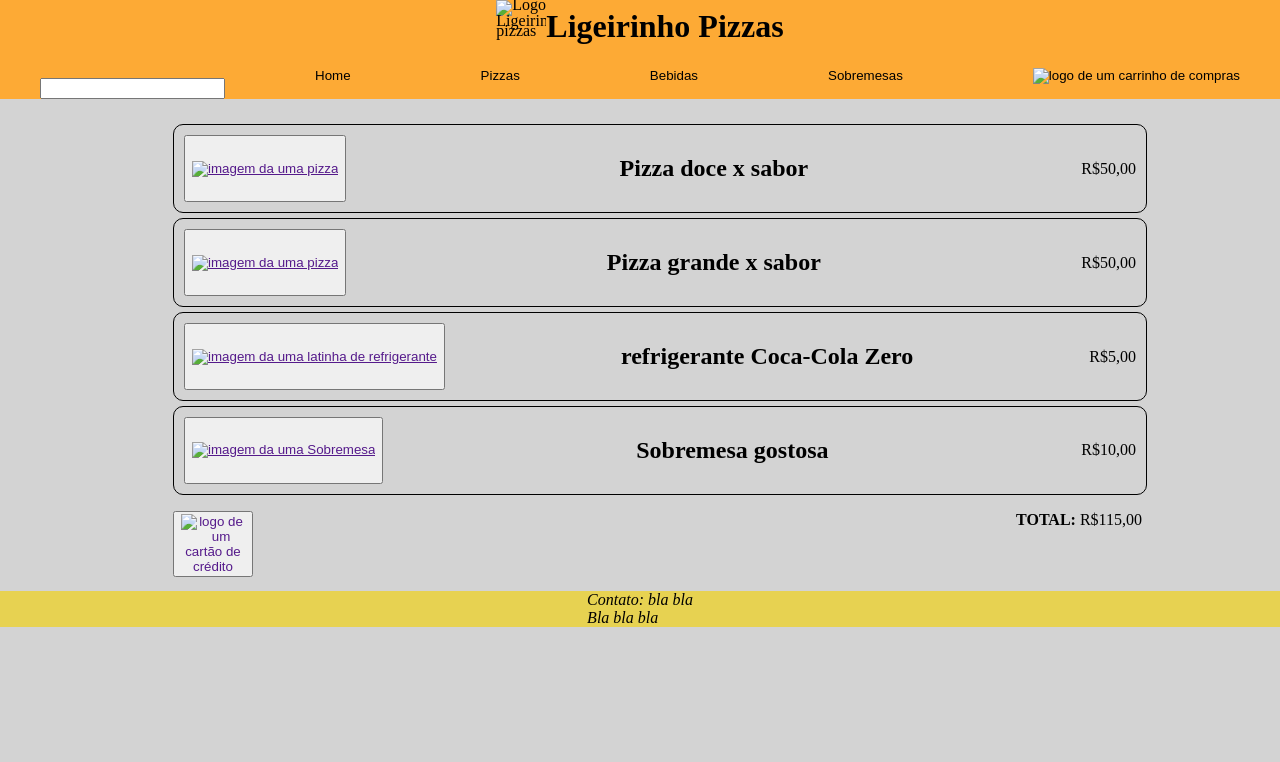
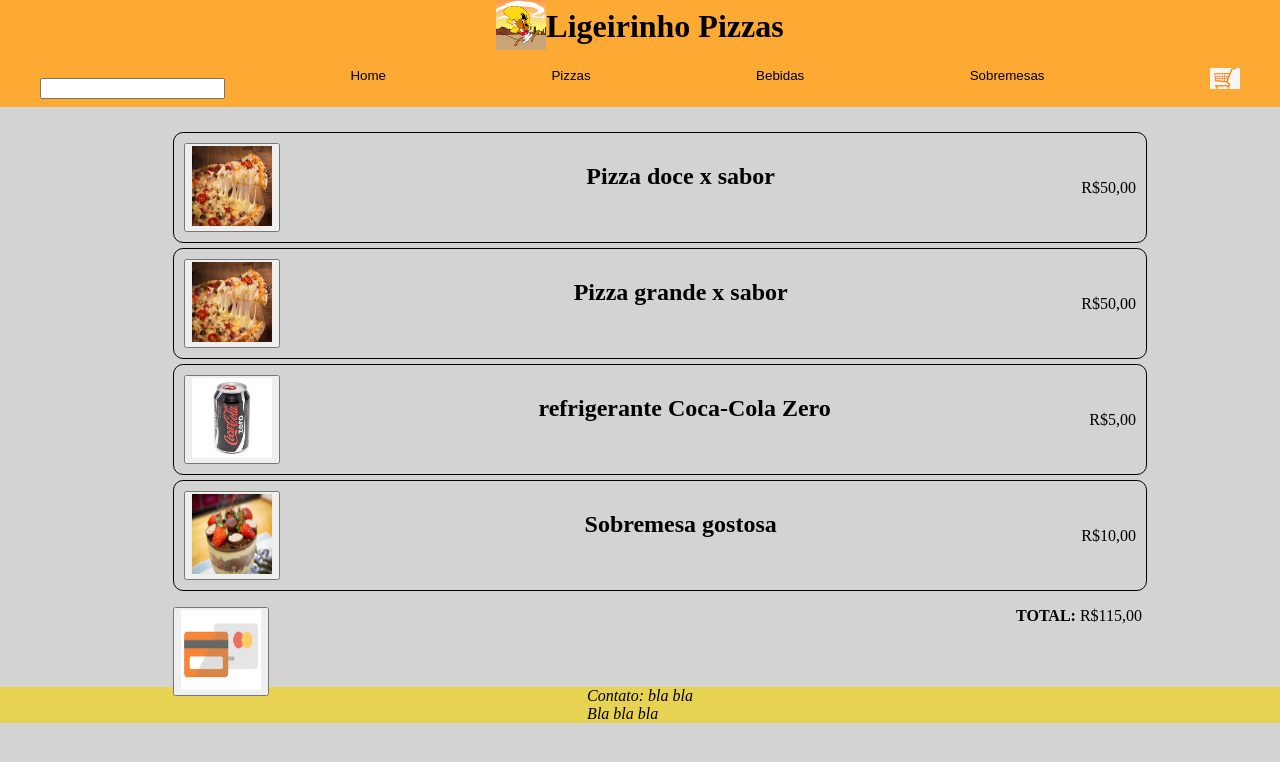
Before and after one commit to Roymp3/TechNinja, a plain HTML site: page carrinho/html/index.html in a window 1280 px wide. Drawn offline with Linux system fonts and the light colour scheme; the site is published under a folder, as on GitHub Pages, so addresses that start at the root find nothing.

Commit message:
Update index.html

```diff
--- a/carrinho/html/index.html
+++ b/carrinho/html/index.html
@@ -10,7 +10,7 @@
 
 <body>
     <header>
-        <img id="logo" src="/images/ligeirinho.jpg" alt="Logo Ligeirinho pizzas">
+        <img id="logo" src="../images/ligeirinho.jpg" alt="Logo Ligeirinho pizzas">
         <h1 id="h1Header">Ligeirinho Pizzas</h1>
     </header>
     <nav>
@@ -41,7 +41,7 @@
                 <li>
                     <button>
                         <a id="link" href="">
-                            <img id="carrinho" src="/images/logoCarrinho.jpg" alt="logo de um carrinho de compras">
+                            <img id="carrinho" src="../images/logoCarrinho.jpg" alt="logo de um carrinho de compras">
                         </a>
                     </button>
                 </li>
@@ -54,7 +54,7 @@
                 <li>
                     <button>
                         <a href="">
-                            <img id="imgLista" src="/images/Pizza.jpg" alt="imagem da uma pizza">
+                            <img id="imgLista" src="../images/Pizza.jpg" alt="imagem da uma pizza">
                         </a>
                     </button>
                     <div>
@@ -65,7 +65,7 @@
                 <li>
                     <button>
                         <a href="">
-                            <img id="imgLista" src="/images/Pizza.jpg" alt="imagem da uma pizza">
+                            <img id="imgLista" src="../images/Pizza.jpg" alt="imagem da uma pizza">
                         </a>
                     </button>
                     <div>
@@ -76,7 +76,7 @@
                 <li>
                     <button>
                         <a href="">
-                            <img id="imgLista" src="/images/refri.jpg" alt="imagem da uma latinha de refrigerante">
+                            <img id="imgLista" src="../images/refri.jpg" alt="imagem da uma latinha de refrigerante">
                         </a>
                     </button>
                     <div>
@@ -87,7 +87,7 @@
                 <li>
                     <button>
                         <a href="">
-                            <img id="imgLista" src="/images/Sobremesa.jpg" alt="imagem da uma Sobremesa">
+                            <img id="imgLista" src="../images/Sobremesa.jpg" alt="imagem da uma Sobremesa">
                         </a>
                     </button>
                     <div>
@@ -102,7 +102,7 @@
             <div id="pagamento">
                 <button>
                     <a id="linkPagamento" href="">
-                        <img id="pagamento" src="/images/pagamento.png" alt="logo de um cartão de crédito">
+                        <img id="pagamento" src="../images/pagamento.png" alt="logo de um cartão de crédito">
                     </a>
                 </button>
             </div>
```
